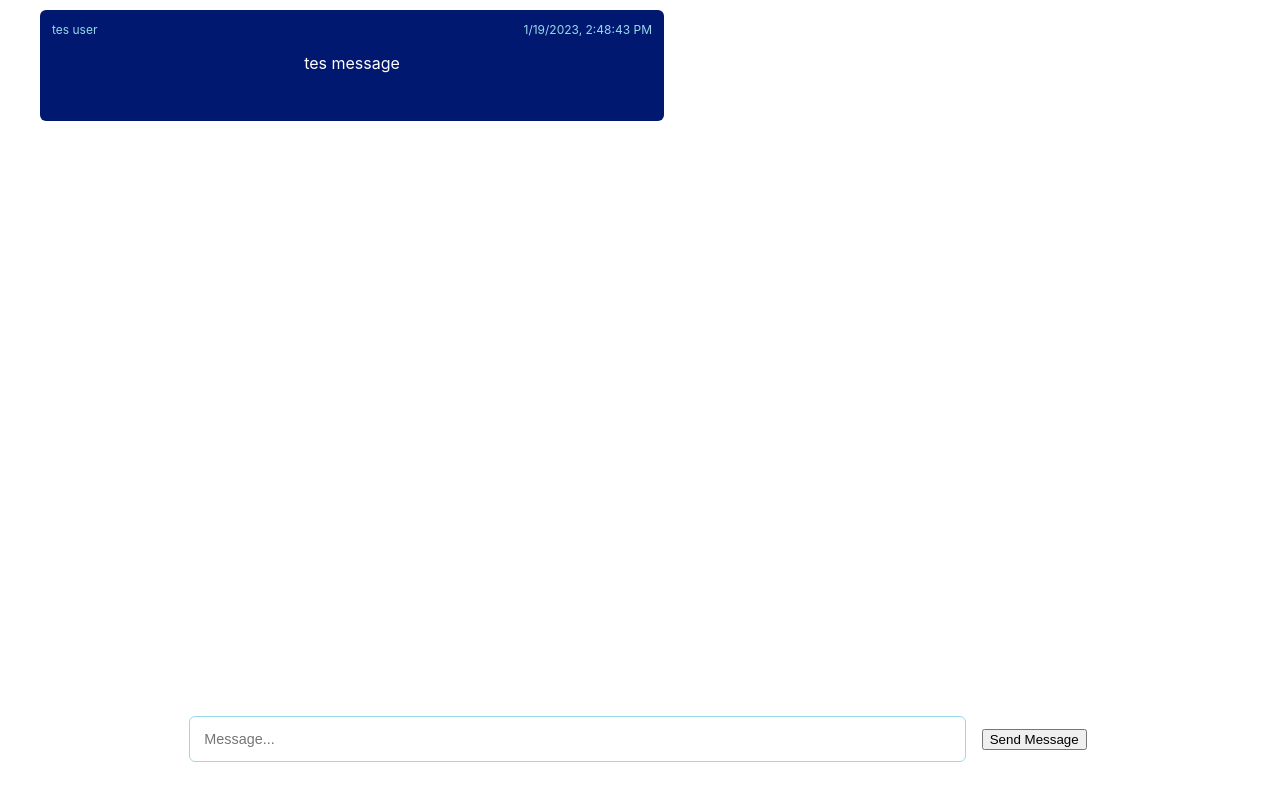
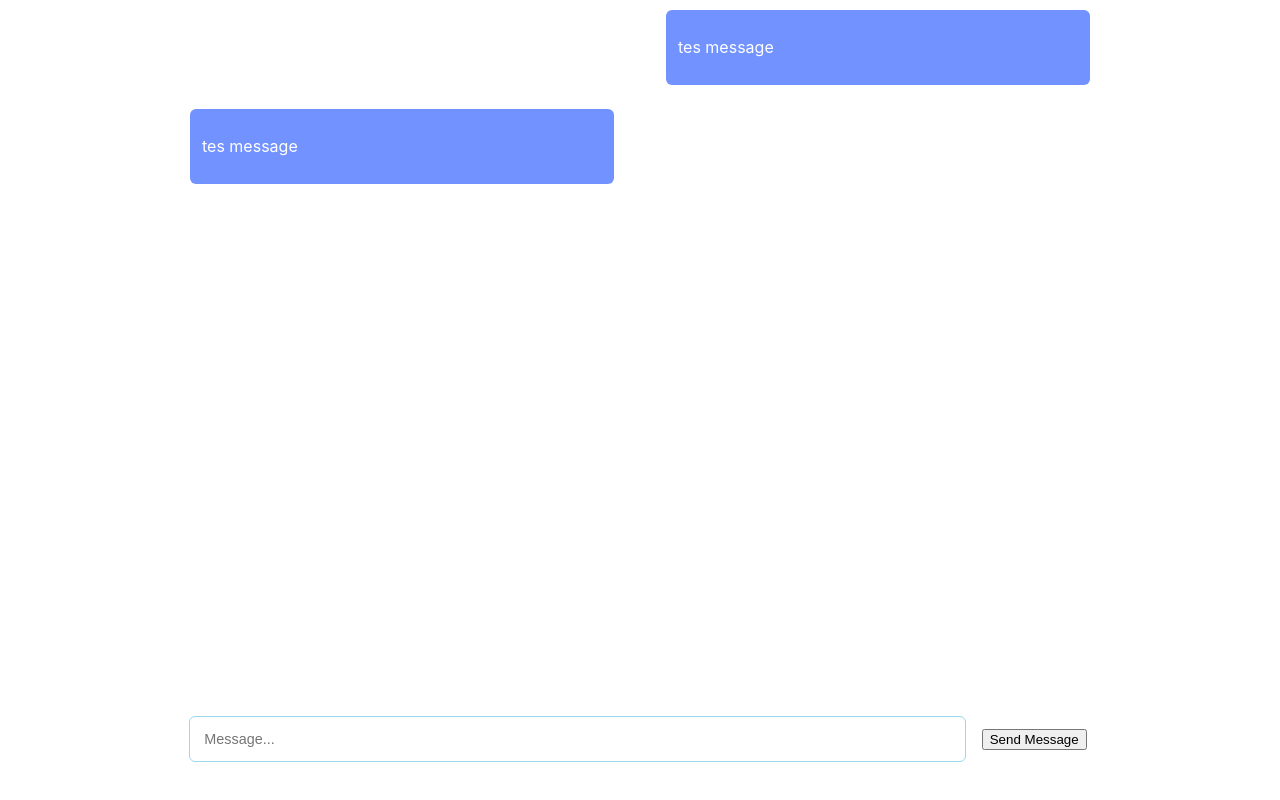
Before and after one commit to salassep/random-chat-app, a React (Create React App) app in the folder client/: page / in a window 1280 px wide. Built offline with nearby package versions, Linux system fonts and the light colour scheme.

Commit message:
fix message layout

```diff
--- a/client/src/pages/home/messages.js
+++ b/client/src/pages/home/messages.js
@@ -13,24 +13,24 @@ const ReceivedMessage = () => {
 
   messagesReceived = [
     {
+      isReceived: true,
       message: "tes message",
       username: "tes user",
       __createdTime__: Date.now()
-    }
+    },
+    {
+      isReceived: false,
+      message: "tes message",
+      username: "tes user",
+      __createdTime__: Date.now()
+    },
   ]
 
   return (
     <div className={styles.messagesColumn} ref={messagesColumnRef}>
       {messagesReceived.map((msg, i) => (
-        <div className={styles.message} key={i}>
-          <div style={{ display: 'flex', justifyContent: 'space-between' }}>
-            <span className={styles.msgMeta}>{ msg.username }</span>
-            <span className={styles.msgMeta}>
-              {formatDateFromTimestamp(msg.__createdTime__ || msg.__createdtime__)}
-            </span>
-          </div>
+        <div className={styles.message + " " + (msg.isReceived ? styles.messageReceived : "")} key={i}>
           <p className={styles.msgText}>{msg.message}</p>
-          <br />
         </div>
       ))}
     </div>
--- a/client/src/pages/home/styles.module.css
+++ b/client/src/pages/home/styles.module.css
@@ -1,55 +1,31 @@
-/* client/src/pages/chat/styles.module.css */
-
-.chatContainer {
-  max-width: 1100px;
-  margin: 0 auto;
-  display: grid;
-  grid-template-columns: 1fr 4fr;
-  gap: 20px;
+/* Messages */
+.messagesColumn {
+  margin: auto;
+  max-width: 900px;
+  height: 85vh;
+  overflow: auto;
+  padding: 10px;
 }
 
-/* Room and users component */
-.roomAndUsersColumn {
-  border-right: 1px solid #dfdfdf;
-}
-.roomTitle {
-  margin-bottom: 60px;
-  text-transform: uppercase;
-  font-size: 2rem;
-  color: #fff;
-}
-.usersTitle {
-  font-size: 1.2rem;
-  color: #fff;
-}
-.usersList {
-  list-style-type: none;
-  padding-left: 0;
-  margin-bottom: 60px;
-  color: rgb(153, 217, 234);
-}
-.usersList li {
-  margin-bottom: 12px;
+.messageReceived {
+  margin: 0px 0px 0px auto;
 }
 
-/* Messages */
-.messagesColumn {
-  height: 85vh;
-  overflow: auto;
-  padding: 10px 10px 10px 40px;
-}
 .message {
-  background: rgb(0, 24, 111);
+  overflow-wrap: break-word;
+  background: rgb(114, 147, 255);
   border-radius: 6px;
   margin-bottom: 24px;
-  max-width: 600px;
+  max-width: 400px;
   padding: 12px;
 }
 .msgMeta {
-  color: rgb(153, 217, 234);
+  color: #fff;
   font-size: 0.75rem;
 }
 .msgText {
+  text-align: left;
+  line-height: 1.2;
   color: #fff;
 }
 
```
